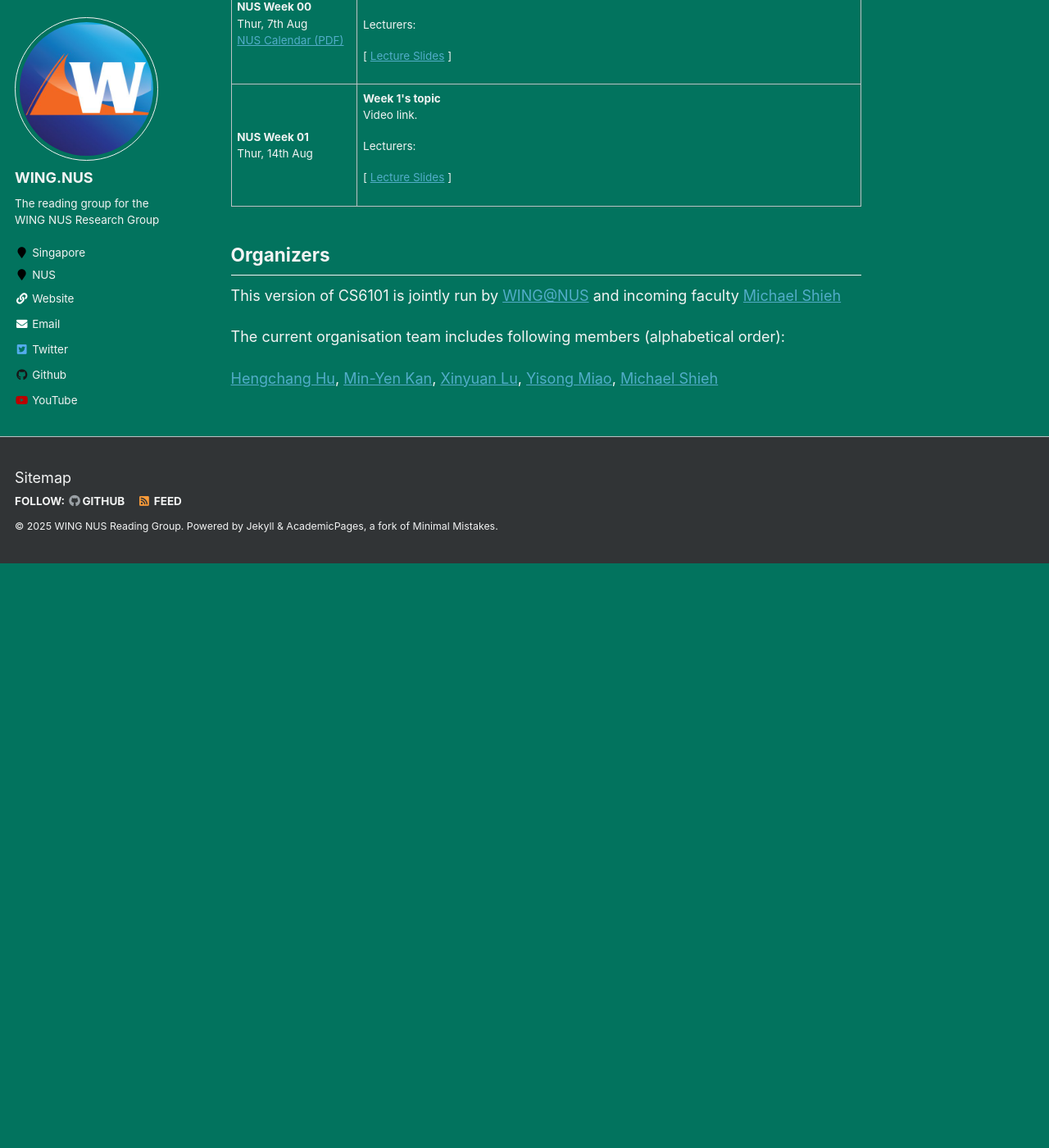
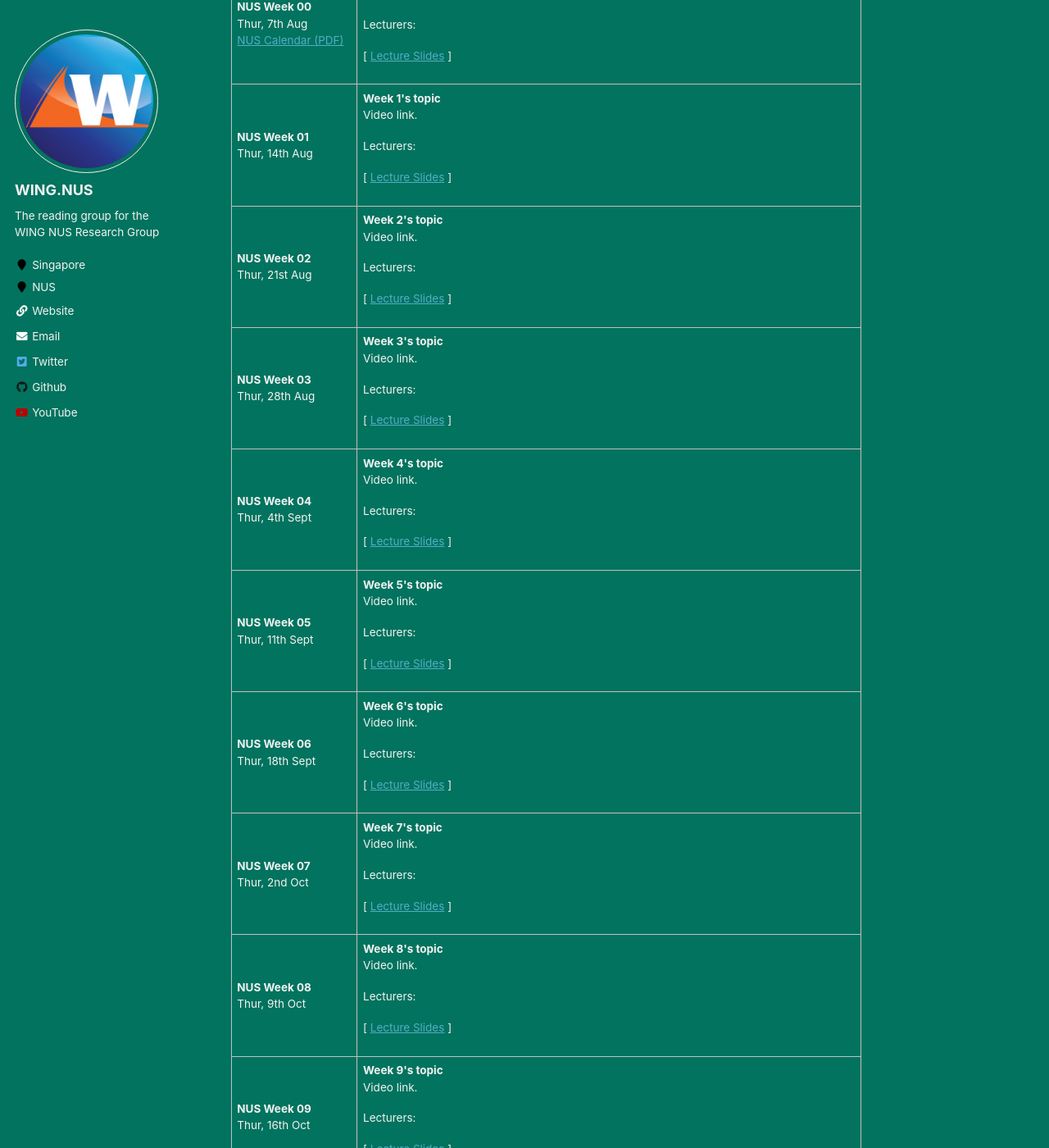
Before and after one commit to WING-NUS/cs6101, a Jekyll site: the page built from _pages/about.md, in a window 1280 px wide and 1400 px high, scrolled down 1222 px. Shown: the whole window at 82% size. Built offline with Jekyll 4.4.1, drawn with Linux system fonts in a browser that asks for light colours; before the commit the page ends 1909 px from its top, so only the background shows below that; some of the changed text lies outside the part shown.

Commit message:
update the entire calendar

```diff
--- a/_pages/about.md
+++ b/_pages/about.md
@@ -77,6 +77,234 @@ The sessions will be broadcast live via the customized Zoom link as advertised o
     </td>
   </tr>
 
+  <tr>
+    <td><b>NUS Week 02</b><br />Thur, 21st Aug<br />
+    </td>
+    <td>
+      <p>
+      <strong>Week 2's topic</strong><br/>
+      Video link.
+      </p>
+          <p>
+            Lecturers: <br/>
+          </p>
+          <p>
+            [&nbsp;<a href="http://example.com">Lecture Slides</a>&nbsp;]
+            <!-- [&nbsp;<a href="http://bit.ly/cs6101-t2310-w00-scribe">Scribe Notes</a>&nbsp;]  -->
+            <br/>
+          </p>
+    </td>
+  </tr>
+
+  <tr>
+    <td><b>NUS Week 03</b><br />Thur, 28th Aug<br />
+    </td>
+    <td>
+      <p>
+      <strong>Week 3's topic</strong><br/>
+      Video link.
+      </p>
+          <p>
+            Lecturers: <br/>
+          </p>
+          <p>
+            [&nbsp;<a href="http://example.com">Lecture Slides</a>&nbsp;]
+            <!-- [&nbsp;<a href="http://bit.ly/cs6101-t2310-w00-scribe">Scribe Notes</a>&nbsp;]  -->
+            <br/>
+          </p>
+    </td>
+  </tr>
+
+  <tr>
+    <td><b>NUS Week 04</b><br />Thur, 4th Sept<br />
+    </td>
+    <td>
+      <p>
+      <strong>Week 4's topic</strong><br/>
+      Video link.
+      </p>
+          <p>
+            Lecturers: <br/>
+          </p>
+          <p>
+            [&nbsp;<a href="http://example.com">Lecture Slides</a>&nbsp;]
+            <!-- [&nbsp;<a href="http://bit.ly/cs6101-t2310-w00-scribe">Scribe Notes</a>&nbsp;]  -->
+            <br/>
+          </p>
+    </td>
+  </tr>
+
+  <tr>
+    <td><b>NUS Week 05</b><br />Thur, 11th Sept<br />
+    </td>
+    <td>
+      <p>
+      <strong>Week 5's topic</strong><br/>
+      Video link.
+      </p>
+          <p>
+            Lecturers: <br/>
+          </p>
+          <p>
+            [&nbsp;<a href="http://example.com">Lecture Slides</a>&nbsp;]
+            <!-- [&nbsp;<a href="http://bit.ly/cs6101-t2310-w00-scribe">Scribe Notes</a>&nbsp;]  -->
+            <br/>
+          </p>
+    </td>
+  </tr>
+
+  <tr>
+    <td><b>NUS Week 06</b><br />Thur, 18th Sept<br />
+    </td>
+    <td>
+      <p>
+      <strong>Week 6's topic</strong><br/>
+      Video link.
+      </p>
+          <p>
+            Lecturers: <br/>
+          </p>
+          <p>
+            [&nbsp;<a href="http://example.com">Lecture Slides</a>&nbsp;]
+            <!-- [&nbsp;<a href="http://bit.ly/cs6101-t2310-w00-scribe">Scribe Notes</a>&nbsp;]  -->
+            <br/>
+          </p>
+    </td>
+  </tr>
+
+  <tr>
+    <td><b>NUS Week 07</b><br />Thur, 2nd Oct<br />
+    </td>
+    <td>
+      <p>
+      <strong>Week 7's topic</strong><br/>
+      Video link.
+      </p>
+          <p>
+            Lecturers: <br/>
+          </p>
+          <p>
+            [&nbsp;<a href="http://example.com">Lecture Slides</a>&nbsp;]
+            <!-- [&nbsp;<a href="http://bit.ly/cs6101-t2310-w00-scribe">Scribe Notes</a>&nbsp;]  -->
+            <br/>
+          </p>
+    </td>
+  </tr>
+
+  <tr>
+    <td><b>NUS Week 08</b><br />Thur, 9th Oct<br />
+    </td>
+    <td>
+      <p>
+      <strong>Week 8's topic</strong><br/>
+      Video link.
+      </p>
+          <p>
+            Lecturers: <br/>
+          </p>
+          <p>
+            [&nbsp;<a href="http://example.com">Lecture Slides</a>&nbsp;]
+            <!-- [&nbsp;<a href="http://bit.ly/cs6101-t2310-w00-scribe">Scribe Notes</a>&nbsp;]  -->
+            <br/>
+          </p>
+    </td>
+  </tr>
+
+  <tr>
+    <td><b>NUS Week 09</b><br />Thur, 16th Oct<br />
+    </td>
+    <td>
+      <p>
+      <strong>Week 9's topic</strong><br/>
+      Video link.
+      </p>
+          <p>
+            Lecturers: <br/>
+          </p>
+          <p>
+            [&nbsp;<a href="http://example.com">Lecture Slides</a>&nbsp;]
+            <!-- [&nbsp;<a href="http://bit.ly/cs6101-t2310-w00-scribe">Scribe Notes</a>&nbsp;]  -->
+            <br/>
+          </p>
+    </td>
+  </tr>
+
+  <tr>
+    <td><b>NUS Week 10</b><br />Thur, 23rd Oct<br />
+    </td>
+    <td>
+      <p>
+      <strong>Week 10's topic</strong><br/>
+      Video link.
+      </p>
+          <p>
+            Lecturers: <br/>
+          </p>
+          <p>
+            [&nbsp;<a href="http://example.com">Lecture Slides</a>&nbsp;]
+            <!-- [&nbsp;<a href="http://bit.ly/cs6101-t2310-w00-scribe">Scribe Notes</a>&nbsp;]  -->
+            <br/>
+          </p>
+    </td>
+  </tr>
+
+  <tr>
+    <td><b>NUS Week 11</b><br />Thur, 30rd Oct<br />
+    </td>
+    <td>
+      <p>
+      <strong>Week 11's topic</strong><br/>
+      Video link.
+      </p>
+          <p>
+            Lecturers: <br/>
+          </p>
+          <p>
+            [&nbsp;<a href="http://example.com">Lecture Slides</a>&nbsp;]
+            <!-- [&nbsp;<a href="http://bit.ly/cs6101-t2310-w00-scribe">Scribe Notes</a>&nbsp;]  -->
+            <br/>
+          </p>
+    </td>
+  </tr>
+
+  <tr>
+    <td><b>NUS Week 12</b><br />Thur, 6th Nov<br />
+    </td>
+    <td>
+      <p>
+      <strong>Week 12's topic</strong><br/>
+      Video link.
+      </p>
+          <p>
+            Lecturers: <br/>
+          </p>
+          <p>
+            [&nbsp;<a href="http://example.com">Lecture Slides</a>&nbsp;]
+            <!-- [&nbsp;<a href="http://bit.ly/cs6101-t2310-w00-scribe">Scribe Notes</a>&nbsp;]  -->
+            <br/>
+          </p>
+    </td>
+  </tr>
+
+  <tr>
+    <td><b>NUS Week 13</b><br />Thur, 13th Nov<br />
+    </td>
+    <td>
+      <p>
+      <strong>Week 13's topic</strong><br/>
+      Video link.
+      </p>
+          <p>
+            Lecturers: <br/>
+          </p>
+          <p>
+            [&nbsp;<a href="http://example.com">Lecture Slides</a>&nbsp;]
+            <!-- [&nbsp;<a href="http://bit.ly/cs6101-t2310-w00-scribe">Scribe Notes</a>&nbsp;]  -->
+            <br/>
+          </p>
+    </td>
+  </tr>
+
 </tbody></table>
 
 
```
Also changed, not shown: other parts of _pages/about.md (+1 -1 lines).
